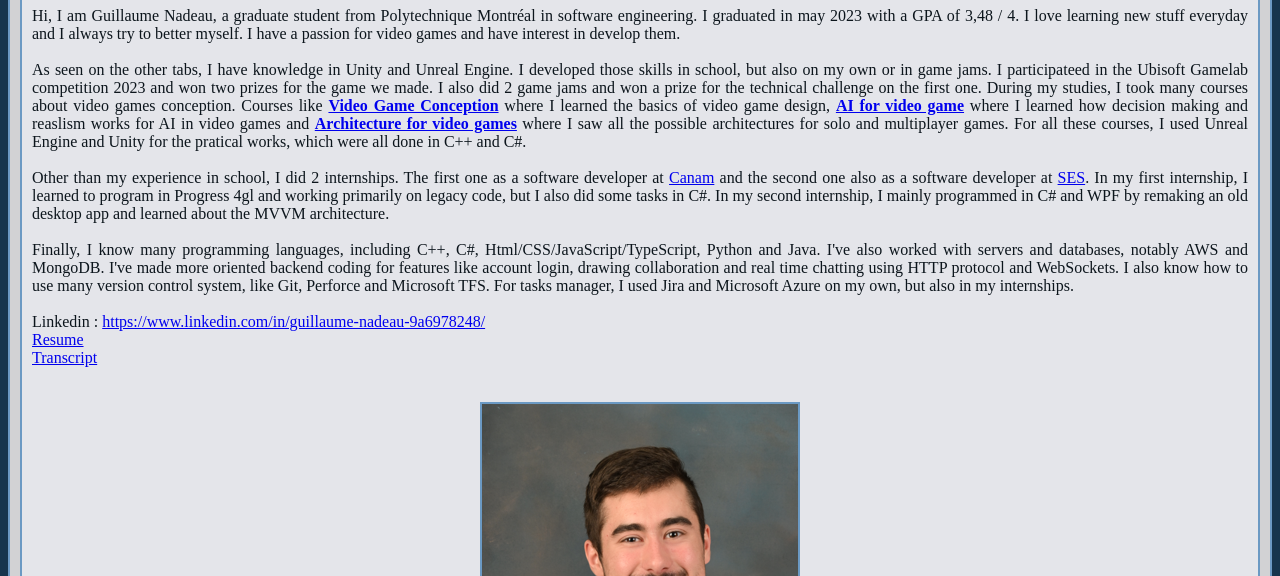
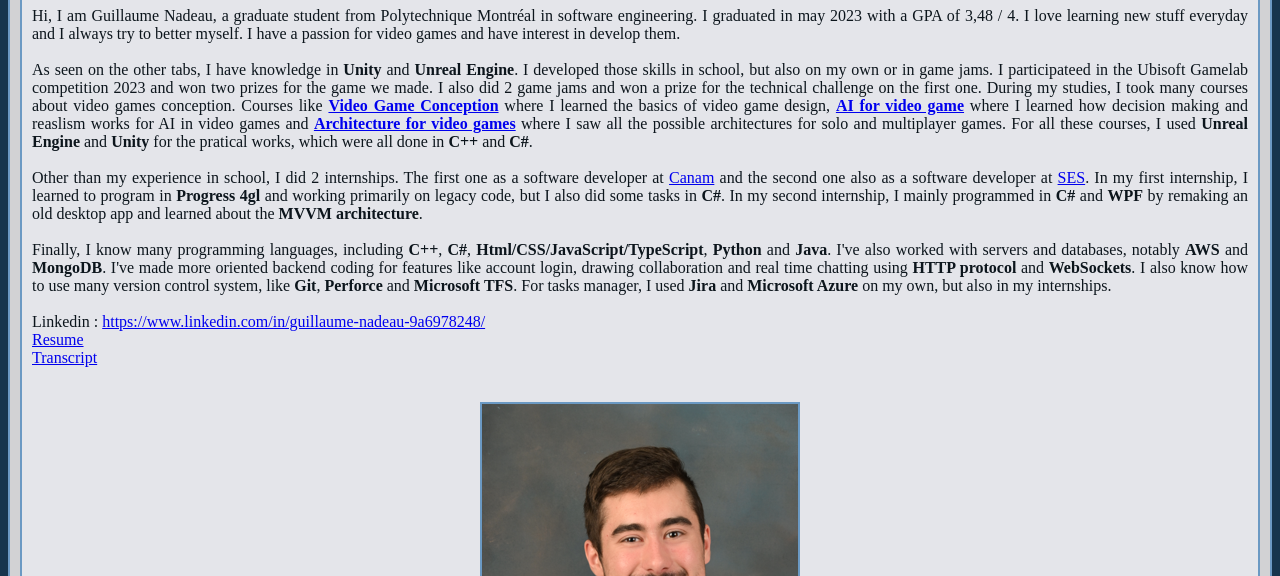
Before and after one commit to Vespucci3101/portfolio.github.io, a plain HTML site: page index.html in a window 1280 px wide. Both pictures are taken after a click on the button "About Me". Shown: the part 224-800 px from the top of the page. Drawn offline with Linux system fonts and the light colour scheme.

Commit message:
updated the about me sectrion

```diff
--- a/index.html
+++ b/index.html
@@ -89,27 +89,27 @@
                     I love learning new stuff everyday and I always try to better myself. I have a passion for video games and have interest in develop them.
                     <br>
                     <br>
-                    As seen on the other tabs, I have knowledge in Unity and Unreal Engine. I developed those skills in school, but also on my own or in game jams.
+                    As seen on the other tabs, I have knowledge in <b>Unity</b> and <b>Unreal Engine</b>. I developed those skills in school, but also on my own or in game jams.
                     I participateed in the Ubisoft Gamelab competition 2023 and won two prizes for the game we made.
                     I also did 2 game jams and won a prize for the technical challenge on the first one.
                     During my studies, I took many courses about video games conception.
                     Courses like <a href="https://www.polymtl.ca/programmes/cours/conception-de-jeux-video" target="_blank" rel="noreferrer noopener"><b>Video Game Conception</b></a> where I learned the basics of video game design,
                     <a href="https://www.polymtl.ca/programmes/cours/agents-intelligents-pour-jeux-video" target="_blank" rel="noreferrer noopener"><b>AI for video game</b></a> where I learned how decision making and reaslism works for AI in video games and
                     <a href="https://www.polymtl.ca/programmes/cours/architecture-de-jeux-video" target="_blank" rel="noreferrer noopener"><b>Architecture for video games</b></a> where I saw all the possible architectures for solo and multiplayer games.
-                    For all these courses, I used Unreal Engine and Unity for the pratical works, which were all done in C++ and C#.
+                    For all these courses, I used <b>Unreal Engine</b> and <b>Unity</b> for the pratical works, which were all done in <b>C++</b> and <b>C#</b>.
                     <br>
                     <br>
                     Other than my experience in school, I did 2 internships. The first one as a software developer at <a href="https://www.canam.com/en/" target="_blank" rel="noreferrer noopener">Canam</a>
                     and the second one also as a software developer at <a href="https://www.sestech.com/" target="_blank" rel="noreferrer noopener">SES</a>.
-                    In my first internship, I learned to program in Progress 4gl and working primarily on legacy code, but I also did some tasks in C#.
-                    In my second internship, I mainly programmed in C# and WPF by remaking an old desktop app and learned about the MVVM architecture.
+                    In my first internship, I learned to program in <b>Progress 4gl</b> and working primarily on legacy code, but I also did some tasks in <b>C#</b>.
+                    In my second internship, I mainly programmed in <b>C#</b> and <b>WPF</b> by remaking an old desktop app and learned about the <b>MVVM architecture</b>.
                     <br>
                     <br>
-                    Finally, I know many programming languages, including C++, C#, Html/CSS/JavaScript/TypeScript, Python and Java.
-                    I've also worked with servers and databases, notably AWS and MongoDB.
-                    I've made more oriented backend coding for features like account login, drawing collaboration and real time chatting using HTTP protocol and WebSockets.
-                    I also know how to use many version control system, like Git, Perforce and Microsoft TFS.
-                    For tasks manager, I used Jira and Microsoft Azure on my own, but also in my internships.
+                    Finally, I know many programming languages, including <b>C++</b>, <b>C#</b>, <b>Html/CSS/JavaScript/TypeScript</b>, <b>Python</b> and <b>Java</b>.
+                    I've also worked with servers and databases, notably <b>AWS</b> and <b>MongoDB</b>.
+                    I've made more oriented backend coding for features like account login, drawing collaboration and real time chatting using <b>HTTP protocol</b> and <b>WebSockets</b>.
+                    I also know how to use many version control system, like <b>Git</b>, <b>Perforce</b> and <b>Microsoft TFS</b>.
+                    For tasks manager, I used <b>Jira</b> and <b>Microsoft Azure</b> on my own, but also in my internships.
                     <br>
                     <br>
                     Linkedin : <a href="https://www.linkedin.com/in/guillaume-nadeau-9a6978248/" target="_blank" rel="noreferrer noopener">https://www.linkedin.com/in/guillaume-nadeau-9a6978248/</a>
```
